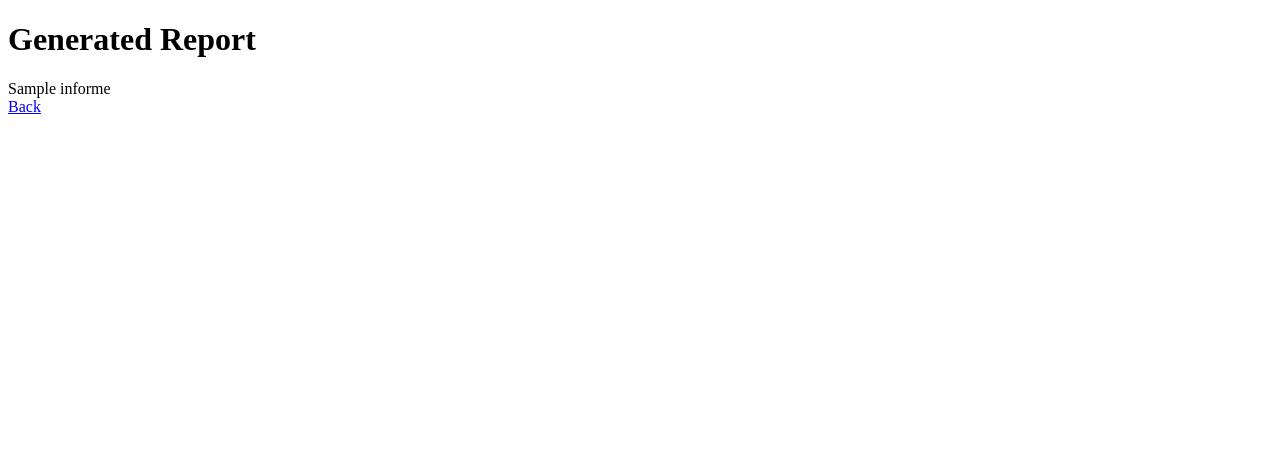
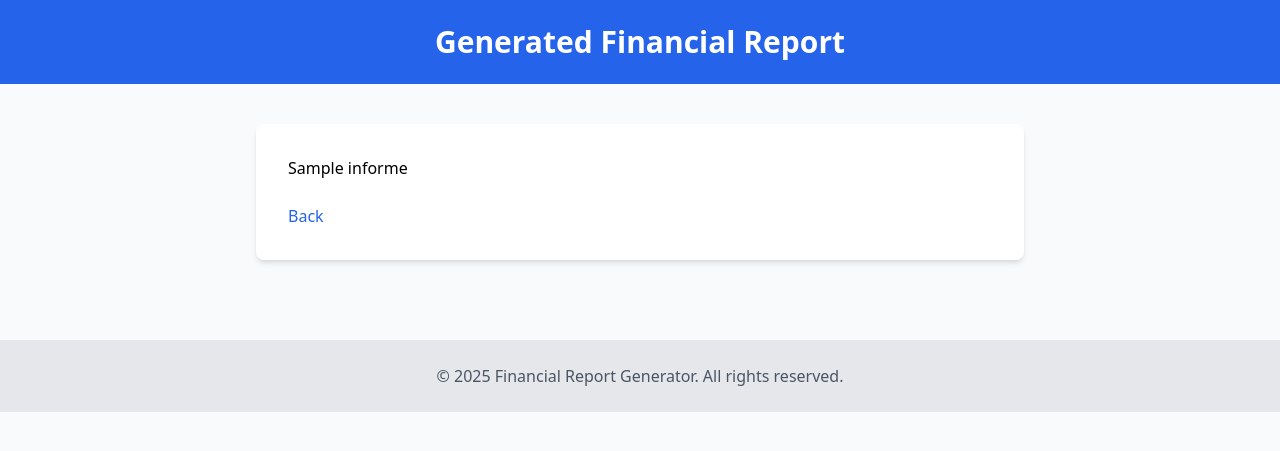
Before and after one commit to delavinaivan-bit/financial-saas, a Flask app: template templates/result.html in a window 1280 px wide. Shown: the top 451 px of the page. Run offline with Flask 3, Linux system fonts and the light colour scheme; the template is opened without the code that fills it: most values are stand-ins (such as "Sample title", 1, 10 or a date in 2020); some libraries are stand-ins or nearby versions.

Commit message:
Update result.html

```diff
--- a/templates/result.html
+++ b/templates/result.html
@@ -1,11 +1,33 @@
 <!DOCTYPE html>
-<html>
+<html lang="en">
 <head>
+  <meta charset="UTF-8">
+  <meta name="viewport" content="width=device-width, initial-scale=1.0">
   <title>Financial Report</title>
+  <script src="https://cdn.tailwindcss.com"></script>
 </head>
-<body>
-  <h1>Generated Report</h1>
-  <div>{{ informe|safe }}</div>
-  <a href="/">Back</a>
+<body class="bg-gray-50 font-sans">
+
+  <header class="bg-blue-600 text-white py-6">
+    <div class="container mx-auto text-center">
+      <h1 class="text-3xl font-bold">Generated Financial Report</h1>
+    </div>
+  </header>
+
+  <main class="container mx-auto px-4 py-10">
+    <section class="bg-white p-8 rounded-lg shadow-md max-w-3xl mx-auto">
+      <div class="prose max-w-full">
+        {{ informe|safe }}
+      </div>
+      <a href="/" class="mt-6 inline-block text-blue-600 hover:underline">Back</a>
+    </section>
+  </main>
+
+  <footer class="bg-gray-200 py-6 mt-10">
+    <div class="text-center text-gray-600">
+      © 2025 Financial Report Generator. All rights reserved.
+    </div>
+  </footer>
+
 </body>
 </html>
```
